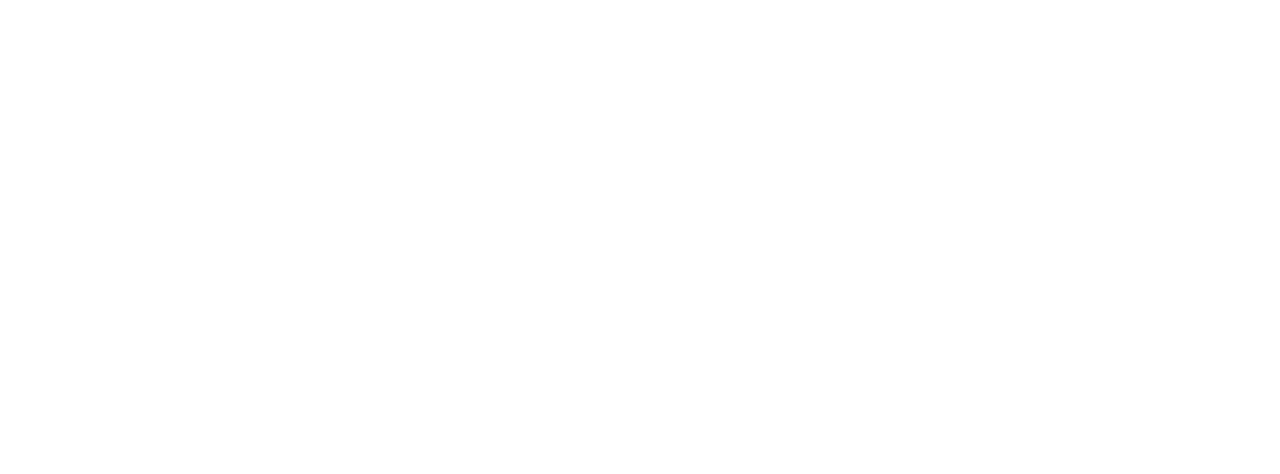
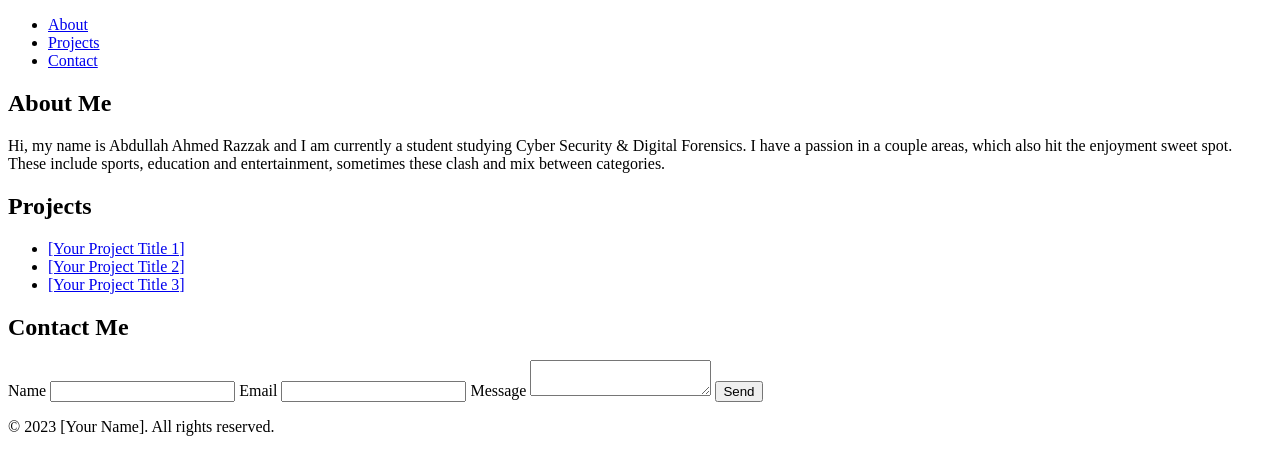
Before and after one commit to YuckyDuck/Test-Repo, a plain HTML site: page index.html in a window 1280 px wide. Drawn offline with Linux system fonts and the light colour scheme.

Commit message:
update.2

```diff
--- a/index.html
+++ b/index.html
@@ -1,12 +1,48 @@
 <!DOCTYPE html>
 <html lang="en">
-<head>
+  <head>
     <meta charset="UTF-8">
-    <meta http-equiv="X-UA-Compatible" content="IE=edge">
     <meta name="viewport" content="width=device-width, initial-scale=1.0">
-    <title>Document</title>
-</head>
-<body>
-
-</body>
+    <title>ABdullah Ahmed Razzak</title>
+  </head>
+  <body>
+    <header>
+      <nav>
+        <ul>
+          <li><a href="#about">About</a></li>
+          <li><a href="#projects">Projects</a></li>
+          <li><a href="#contact">Contact</a></li>
+        </ul>
+      </nav>
+    </header>
+    <main>
+      <section id="about">
+        <h1>About Me</h1>
+        <p>Hi, my name is Abdullah Ahmed Razzak and I am currently a student studying Cyber Security & Digital Forensics. I have a passion in a couple areas, which also hit the enjoyment sweet spot. These include sports, education and entertainment, sometimes these clash and mix between categories.</p>
+      </section>
+      <section id="projects">
+        <h1>Projects</h1>
+        <ul>
+          <li><a href="[Your Project URL 1]">[Your Project Title 1]</a></li>
+          <li><a href="[Your Project URL 2]">[Your Project Title 2]</a></li>
+          <li><a href="[Your Project URL 3]">[Your Project Title 3]</a></li>
+        </ul>
+      </section>
+      <section id="contact">
+        <h1>Contact Me</h1>
+        <form action="[Your Form Action URL]" method="POST">
+          <label for="name">Name</label>
+          <input type="text" id="name" name="name" required>
+          <label for="email">Email</label>
+          <input type="email" id="email" name="email" required>
+          <label for="message">Message</label>
+          <textarea id="message" name="message" required></textarea>
+          <button type="submit">Send</button>
+        </form>
+      </section>
+    </main>
+    <footer>
+      <p>&copy; 2023 [Your Name]. All rights reserved.</p>
+    </footer>
+  </body>
 </html>
```
